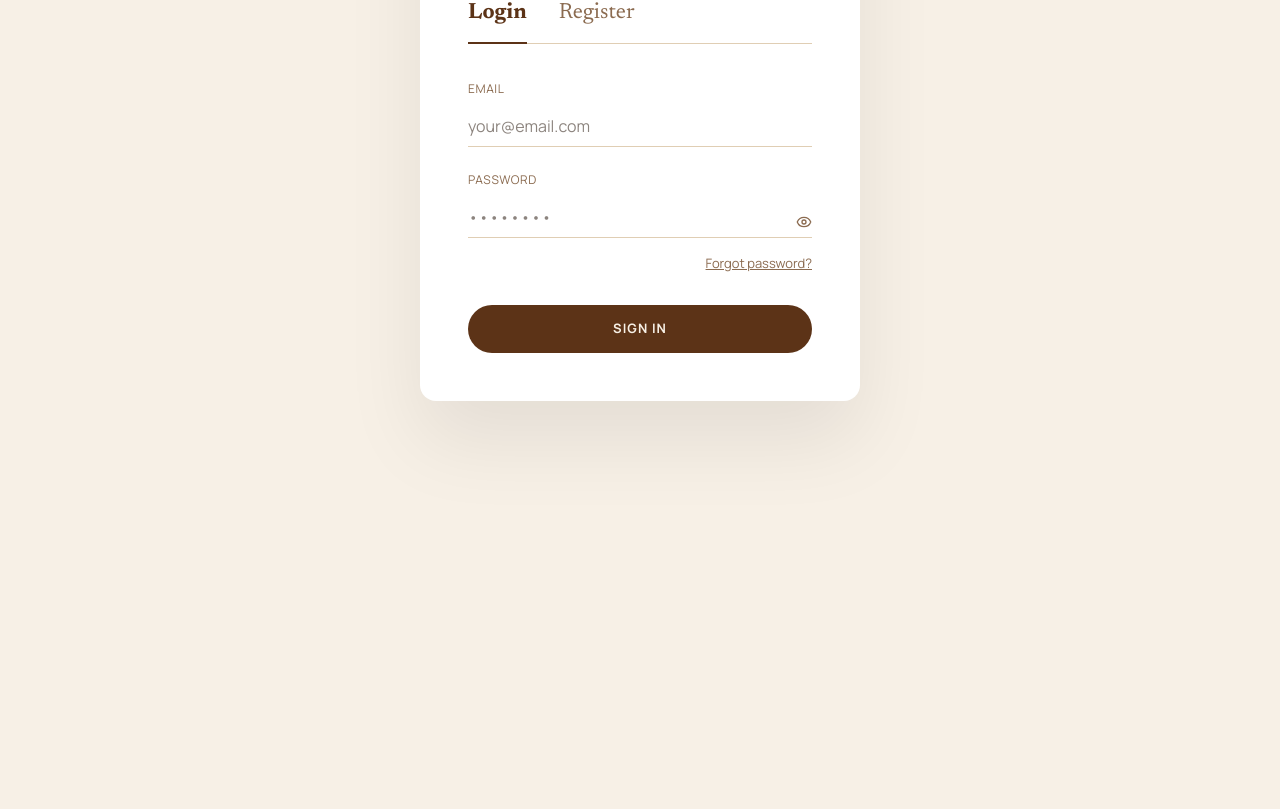
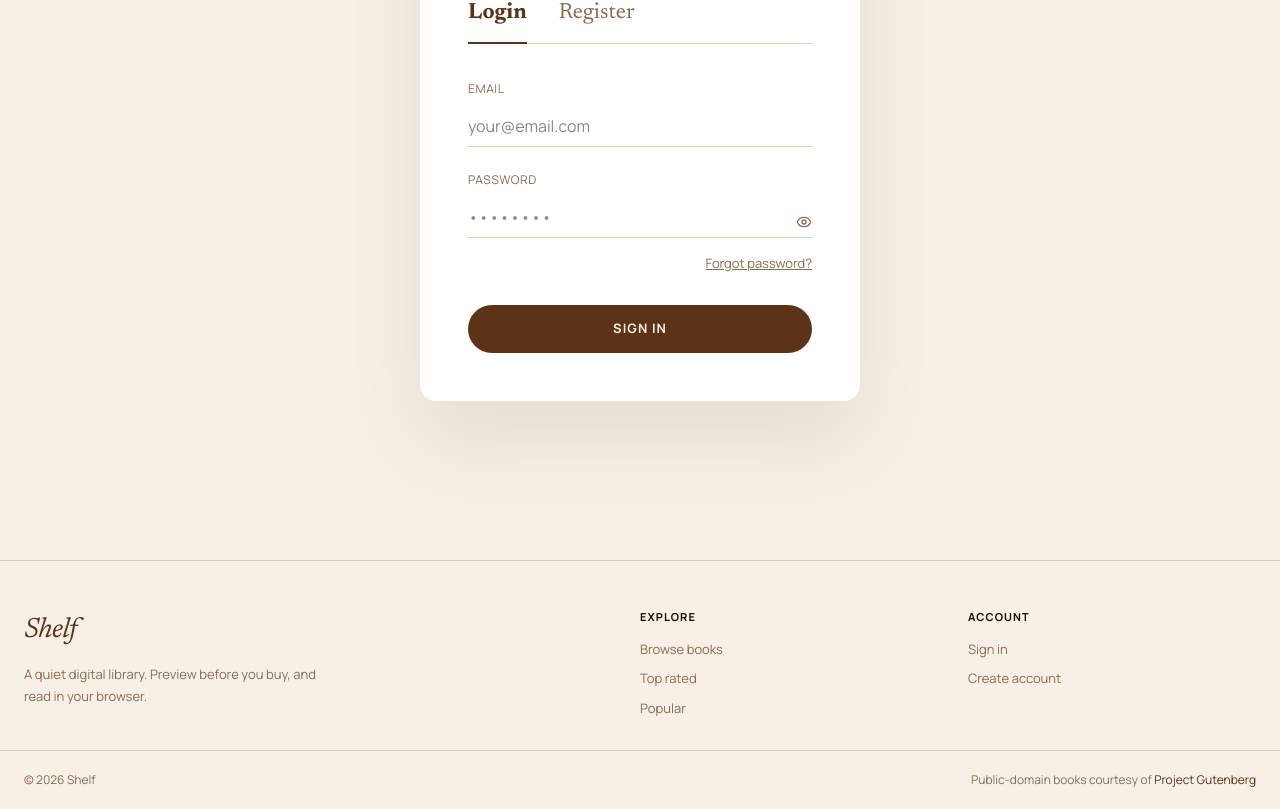
Before and after one commit to Mashrafi55/shelf, a React (Vite) app in the folder client/: page /login in a window 1280 px wide. Shown: the part 352-1161 px from the top of the page. Before the commit the page ends 864 px from the top, so only its background shows below. Built offline with nearby package versions, Linux system fonts and the light colour scheme; no server answers.

Commit message:
add footer with explore/account links and Gutenberg credit

```diff
--- a/client/src/App.jsx
+++ b/client/src/App.jsx
@@ -1,5 +1,6 @@
 import { Routes, Route } from 'react-router-dom'
 import Navbar from './components/Navbar'
+import Footer from './components/Footer'
 import Home from './pages/Home'
 import Login from './pages/Login'
 import BookDetail from './pages/BookDetail'
@@ -38,6 +39,7 @@ function App() {
           <Route path="/admin" element={<RequireAuth role="admin"><Admin /></RequireAuth>} />
         </Routes>
       </main>
+      <Footer />
     </>
   )
 }
--- /dev/null
+++ b/client/src/components/Footer.jsx
@@ -0,0 +1,84 @@
+import { Link } from 'react-router-dom'
+import { useTheme } from '../context/ThemeContext'
+import useAuthStore from '../store/authStore'
+import useWindowSize from '../hooks/useWindowSize'
+import { ACCENT, ACCENT_DARK, COLORS } from '../constants'
+
+export default function Footer() {
+  const { darkMode } = useTheme()
+  const { user } = useAuthStore()
+  const { isMobile } = useWindowSize()
+  const colors = COLORS[darkMode ? 'dark' : 'light']
+  const accent = darkMode ? ACCENT_DARK : ACCENT
+
+  const link = {
+    fontFamily: 'Manrope, sans-serif', fontSize: '13px', color: colors.muted,
+    textDecoration: 'none',
+  }
+  const heading = {
+    fontFamily: 'Manrope, sans-serif', fontSize: '11px', fontWeight: '700',
+    textTransform: 'uppercase', letterSpacing: '0.1em', color: colors.text, marginBottom: '14px',
+  }
+  const column = { display: 'flex', flexDirection: 'column', gap: '10px' }
+
+  return (
+    <footer style={{ borderTop: `1px solid ${colors.border}`, backgroundColor: colors.bg, marginTop: '48px' }}>
+      <div style={{
+        maxWidth: '1280px', margin: '0 auto', padding: '48px 24px 32px',
+        display: 'grid', gap: '40px',
+        gridTemplateColumns: isMobile ? '1fr 1fr' : '2fr 1fr 1fr',
+      }}>
+        <div style={{ gridColumn: isMobile ? '1 / -1' : 'auto' }}>
+          <Link to="/" style={{
+            fontFamily: 'Newsreader, serif', fontSize: '28px', fontStyle: 'italic',
+            color: accent, textDecoration: 'none', letterSpacing: '-0.02em',
+          }}>Shelf</Link>
+          <p style={{ ...link, marginTop: '12px', maxWidth: '320px', lineHeight: '1.7' }}>
+            A quiet digital library. Preview before you buy, and read in your browser.
+          </p>
+        </div>
+
+        <div>
+          <div style={heading}>Explore</div>
+          <div style={column}>
+            <Link to="/browse" style={link}>Browse books</Link>
+            <Link to="/browse?sort=rating" style={link}>Top rated</Link>
+            <Link to="/browse?sort=popular" style={link}>Popular</Link>
+          </div>
+        </div>
+
+        <div>
+          <div style={heading}>Account</div>
+          <div style={column}>
+            {user ? (
+              <>
+                <Link to="/dashboard" style={link}>My library</Link>
+                <Link to="/profile" style={link}>Settings</Link>
+              </>
+            ) : (
+              <>
+                <Link to="/login" style={link}>Sign in</Link>
+                <Link to="/register" style={link}>Create account</Link>
+              </>
+            )}
+          </div>
+        </div>
+      </div>
+
+      <div style={{ borderTop: `1px solid ${colors.border}` }}>
+        <div style={{
+          maxWidth: '1280px', margin: '0 auto', padding: '20px 24px',
+          display: 'flex', justifyContent: 'space-between', flexWrap: 'wrap', gap: '8px',
+        }}>
+          <span style={{ ...link, fontSize: '12px' }}>© {new Date().getFullYear()} Shelf</span>
+          <span style={{ ...link, fontSize: '12px' }}>
+            Public-domain books courtesy of{' '}
+            <a href="https://www.gutenberg.org" target="_blank" rel="noreferrer" style={{ color: accent }}>
+              Project Gutenberg
+            </a>
+          </span>
+        </div>
+      </div>
+    </footer>
+  )
+}
```
